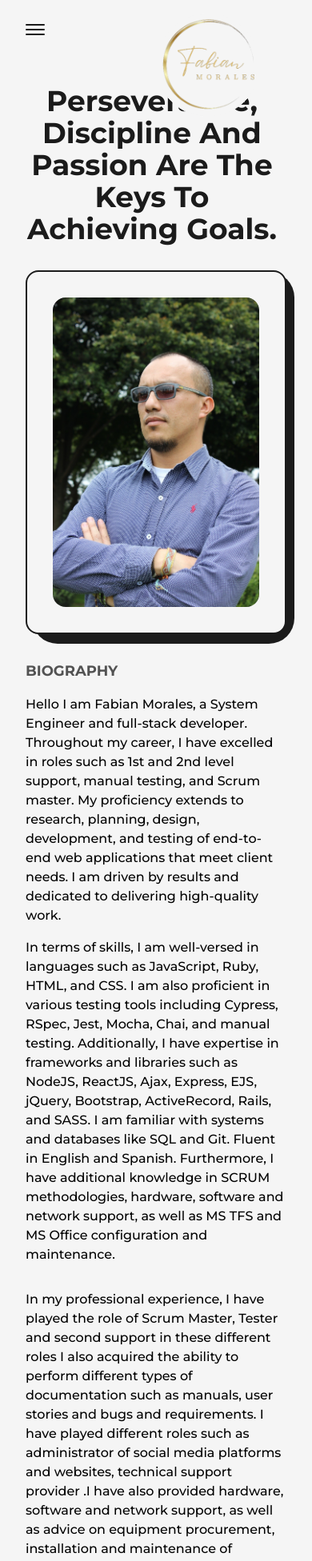
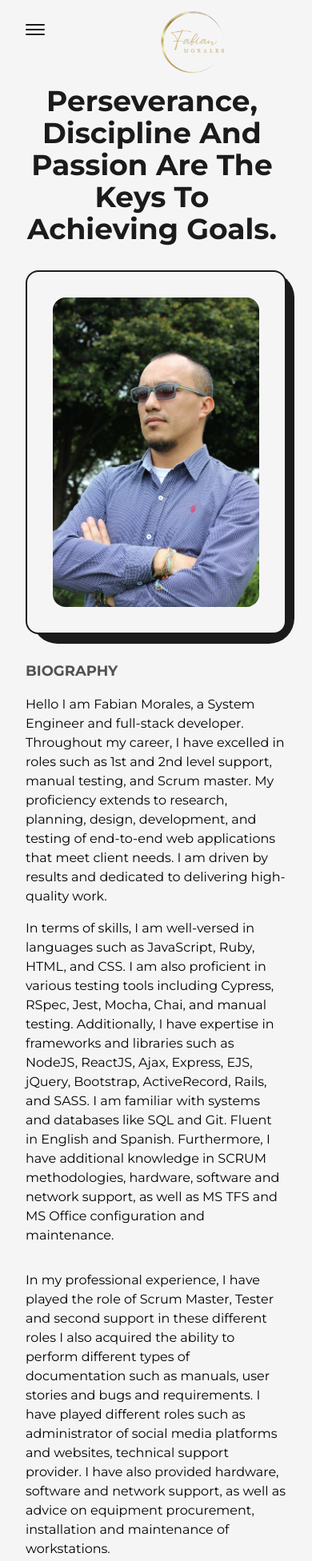
Before and after one commit to femorales7/WebPage_Fabian, a Next.js app: page /about in a window 390 px wide. Shown: the top 1952 px of the page at 80% size. Built offline with nearby package versions, Linux system fonts and the light colour scheme.

Commit message:
fixed sme thing in styles of mobiles

```diff
--- a/src/components/NavBar.js
+++ b/src/components/NavBar.js
@@ -192,7 +192,7 @@ const NavBar = () => {
 
       <div className="absolute left-[50%] top-2  traslate-x-[-50%]">
 
-        <Logo mode={mode} className="pt-8"/>
+        <Logo mode={mode} className="pt-8 xs:pt-0"/>
       </div>
     </header>
   );
--- a/src/components/logo.js
+++ b/src/components/logo.js
@@ -7,19 +7,11 @@ import Image from "next/image";
 const MotionLink = motion(Link)
 
 const Logo = ({mode}) => {
-  console.log("mode", mode);
-  const linkClassName = mode === "dark"
-  ? 'w-[100px] h-[100px] bg-dark text-light flex items-center justify-center rounded-full text-2xl fount-bold border border-solid border-light dark:border-transparent'
-  : 'w-[100px] h-[100px] bg-light dark:bg-dark text-light flex items-center justify-center rounded-full text-2xl fount-bold border border-solid border-transparent dark:border-light';
-
-  const hoverBackgroundColor = mode === "dark"
-  ? ['#121212', 'rgba(131,58,180,1)', 'rgba(253,29,29,1)', 'rgba(252,176,69,1)', 'rgba(131,58,180,1)', '#121212']
-  : ['#fbfbfb', 'rgba(131,58,180,1)', 'rgba(253,29,29,1)', 'rgba(252,176,69,1)', 'rgba(131,58,180,1)', '#fbfbfb'];
 
   return(
-    <div className='flex items-center justify-center mt-2'>
+    <div className='flex items-center justify-center mt-2 xs:mt-0'>
       <MotionLink href="/"
-      className="w-[130px] h-[130px] bg-light text-light dark:bg-dark flex items-center justify-center rounded-full text-2xl fount-bold border border-solid border-light dark:border-transparent"
+      className="w-[130px] h-[130px] xs:w-[90px] xs:h-[90px]  bg-light dark:bg-dark flex items-center justify-center rounded-full text-2xl fount-bold border border-solid border-light dark:border-transparent"
       whileHover={{
         // backgroundColor:hoverBackgroundColor,
         transition: {duration:1, repeat: Infinity}
--- a/src/pages/about.js
+++ b/src/pages/about.js
@@ -55,7 +55,7 @@ const about = () => {
               <h2 className="mb-4 text-lg font-bold uppercase text-dark/75 dark:text-light/75">
                 Biography
               </h2>
-              <p className="font-medium">
+              <p className="font-large">
                 Hello I am Fabian Morales, a System Engineer and full-stack
                 developer. Throughout my career, I have excelled in roles such
                 as 1st and 2nd level support, manual testing, and Scrum master.
@@ -65,7 +65,7 @@ const about = () => {
                 delivering high-quality work.
               </p>
 
-              <p className="  my-4 font-medium">
+              <p className="  my-4 font-large">
                 In terms of skills, I am well-versed in languages such as
                 JavaScript, Ruby, HTML, and CSS. I am also proficient in various
                 testing tools including Cypress, RSpec, Jest, Mocha, Chai, and
@@ -78,19 +78,19 @@ const about = () => {
                 as MS TFS and MS Office configuration and maintenance.
               </p>
 
-              <p className=" my-4 font-medium">
+              <p className=" my-4 font-large">
                 In my professional experience, I have played the role of Scrum
                 Master, Tester and second support in these different roles I
                 also acquired the ability to perform different types of
                 documentation such as manuals, user stories and bugs and
                 requirements. I have played different roles such as
                 administrator of social media platforms and websites, technical
-                support provider .I have also provided hardware, software and
+                support provider. I have also provided hardware, software and
                 network support, as well as advice on equipment procurement,
                 installation and maintenance of workstations.
               </p>
 
-              <p className=" font-medium">
+              <p className=" font-large">
                 Overall, my diverse skill set, extensive experience, and
                 dedication to excellence make me a valuable professional in the
                 field of IT.
```
Also changed, not shown: 1 other file (tests, documents, lock files or other folders).
